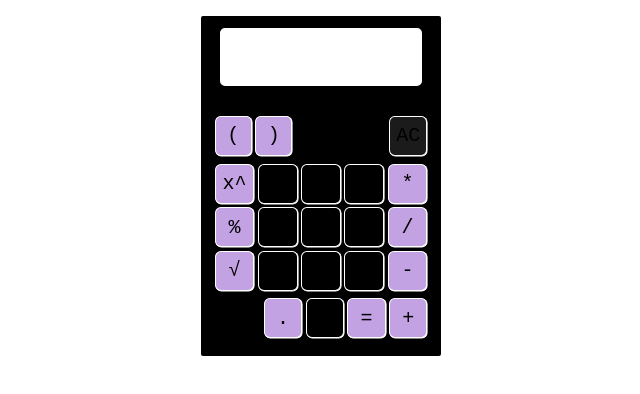
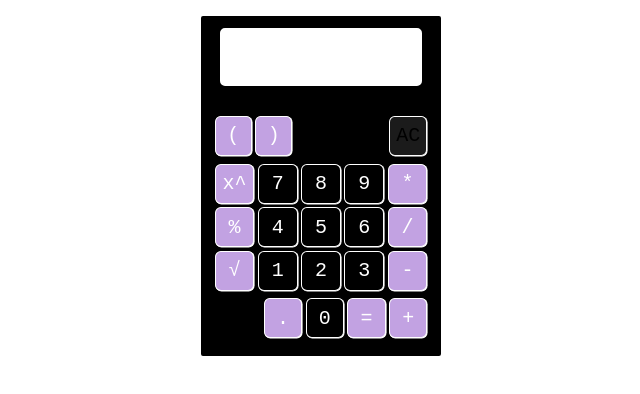
Before and after one commit to Alby2401/notion-calculator-2, a plain HTML site: page index.html in a window 1280 px wide. Shown: the whole page, without its empty margins (319-959 px from the left). Drawn offline with Linux system fonts and the light colour scheme; a web font is replaced by a local one.

Commit message:
Update index.html

```diff
--- a/index.html
+++ b/index.html
@@ -14,7 +14,6 @@ body {
   margin: 0 auto;
   text-align: center;
   font-size: 23px;
-color: white;
 
 
 }
@@ -51,6 +50,7 @@ color: white;
 .calculator .button {
 
     font-size: x-large;
+	color: white;
     width: 2em;
     min-height: 2em;
     margin: 0.8%;
```
